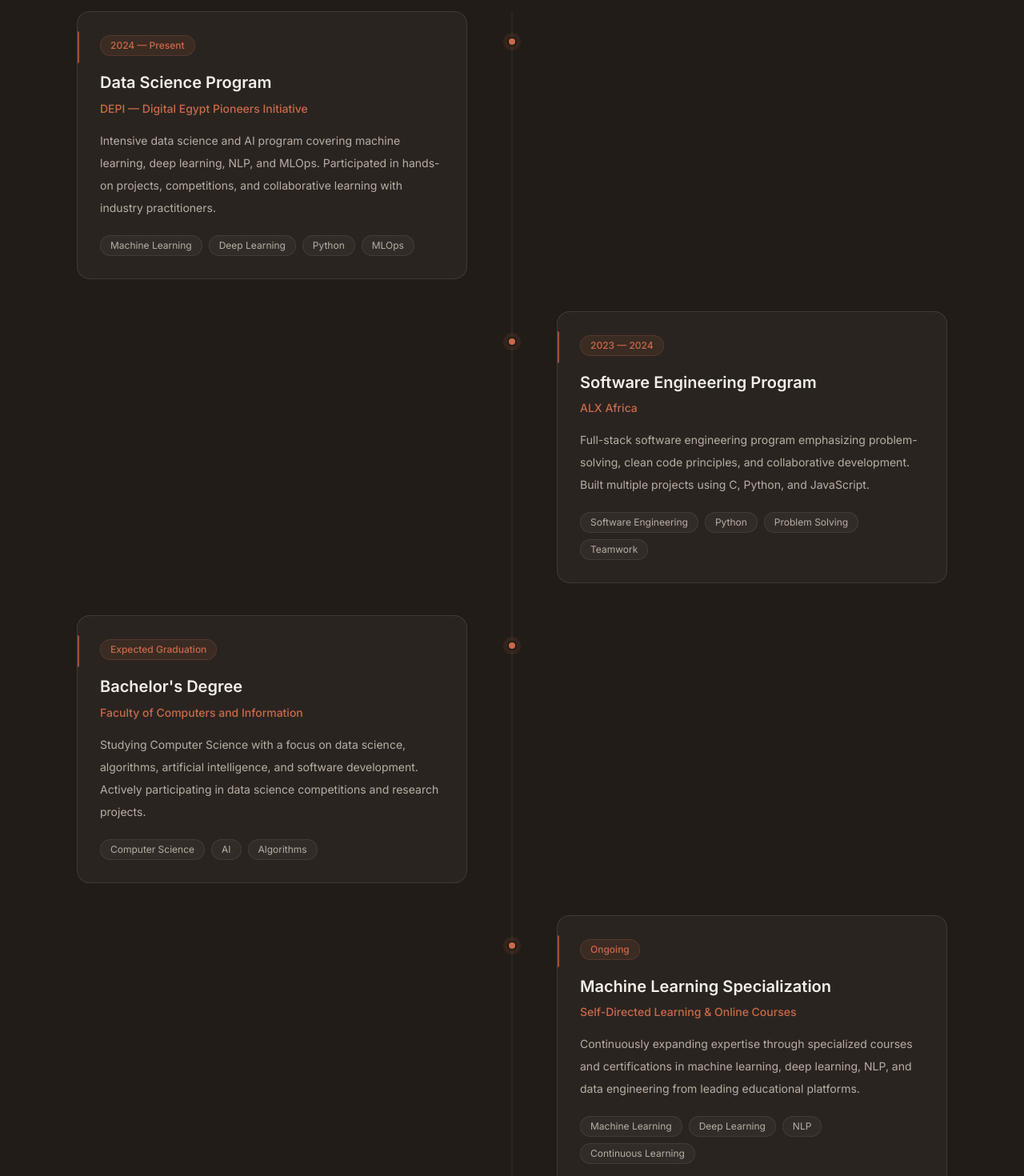
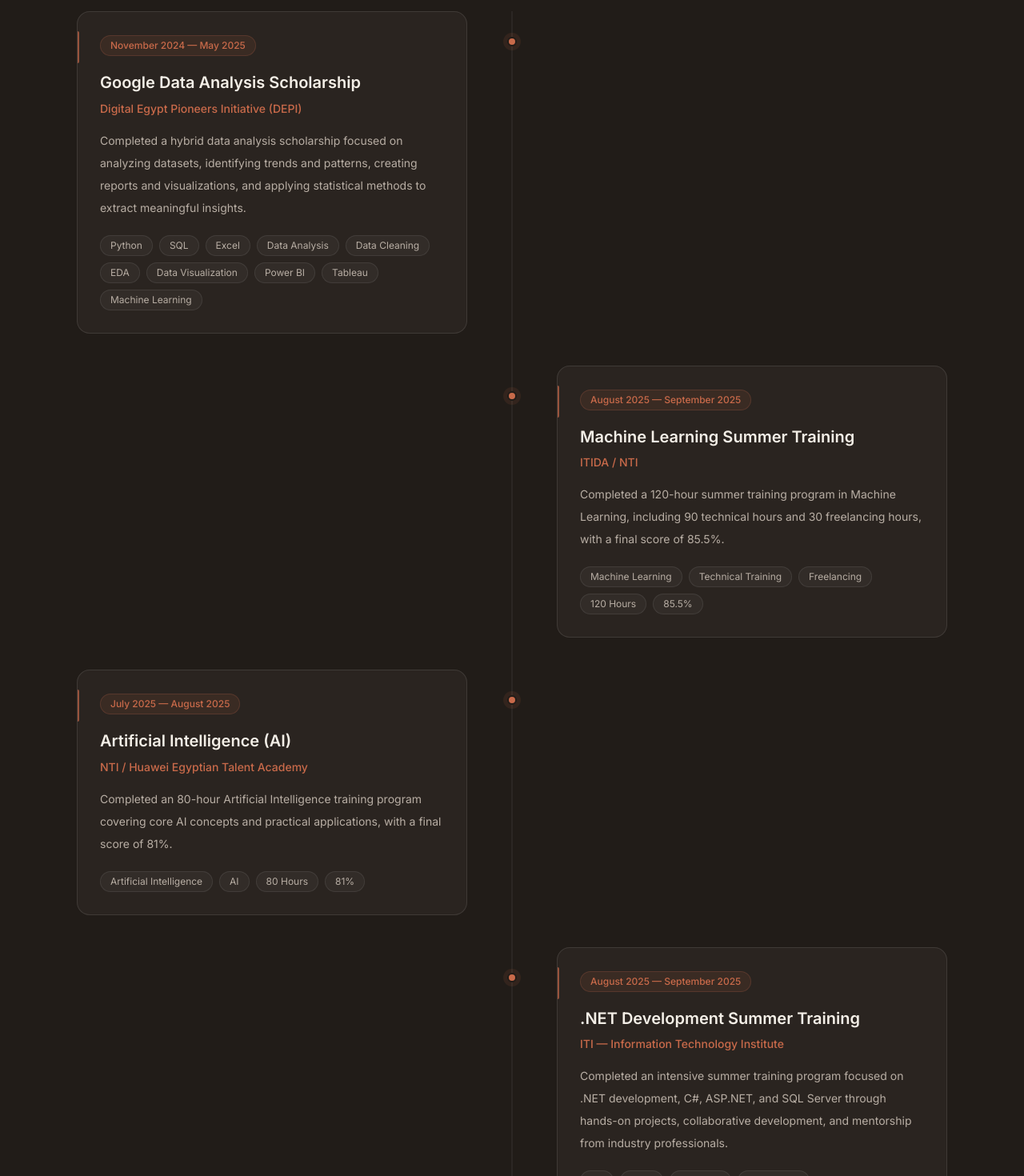
Before and after one commit to DohaAbdelrahman/Doha, a Next.js app: page / in a window 1280 px wide. Shown: the part 6600-8070 px from the top of the page at 80% size. Built offline with nearby package versions, Linux system fonts and the light colour scheme.

Commit message:
add experiance

```diff
--- a/src/data/portfolio.ts
+++ b/src/data/portfolio.ts
@@ -344,43 +344,84 @@ export interface Experience {
 export const experiences: Experience[] = [
   {
     type: "program",
-    title: "Data Science Program",
-    organization: "DEPI — Digital Egypt Pioneers Initiative",
-    date: "2024 — Present",
+    title: "Google Data Analysis Scholarship",
+    organization: "Digital Egypt Pioneers Initiative (DEPI)",
+    date: "November 2024 — May 2025",
     description:
-      "Intensive data science and AI program covering machine learning, deep learning, NLP, and MLOps. Participated in hands-on projects, competitions, and collaborative learning with industry practitioners.",
-    tags: ["Machine Learning", "Deep Learning", "Python", "MLOps"],
+      "Completed a hybrid data analysis scholarship focused on analyzing datasets, identifying trends and patterns, creating reports and visualizations, and applying statistical methods to extract meaningful insights.",
+    tags: [
+      "Python",
+      "SQL",
+      "Excel",
+      "Data Analysis",
+      "Data Cleaning",
+      "EDA",
+      "Data Visualization",
+      "Power BI",
+      "Tableau",
+      "Machine Learning",
+    ],
   },
+
   {
     type: "program",
-    title: "Software Engineering Program",
-    organization: "ALX Africa",
-    date: "2023 — 2024",
+    title: "Machine Learning Summer Training",
+    organization: "ITIDA / NTI",
+    date: "August 2025 — September 2025",
     description:
-      "Full-stack software engineering program emphasizing problem-solving, clean code principles, and collaborative development. Built multiple projects using C, Python, and JavaScript.",
-    tags: ["Software Engineering", "Python", "Problem Solving", "Teamwork"],
+      "Completed a 120-hour summer training program in Machine Learning, including 90 technical hours and 30 freelancing hours, with a final score of 85.5%.",
+    tags: [
+      "Machine Learning",
+      "Technical Training",
+      "Freelancing",
+      "120 Hours",
+      "85.5%",
+    ],
   },
+
+  {
+    type: "program",
+    title: "Artificial Intelligence (AI)",
+    organization: "NTI / Huawei Egyptian Talent Academy",
+    date: "July 2025 — August 2025",
+    description:
+      "Completed an 80-hour Artificial Intelligence training program covering core AI concepts and practical applications, with a final score of 81%.",
+    tags: [
+      "Artificial Intelligence",
+      "AI",
+      "80 Hours",
+      "81%",
+    ],
+  },
+
+  {
+    type: "program",
+    title: ".NET Development Summer Training",
+    organization: "ITI — Information Technology Institute",
+    date: "August 2025 — September 2025",
+    description:
+      "Completed an intensive summer training program focused on .NET development, C#, ASP.NET, and SQL Server through hands-on projects, collaborative development, and mentorship from industry professionals.",
+    tags: [
+      "C#",
+      ".NET",
+      "ASP.NET",
+      "SQL Server",
+      "Full-Stack Development",
+    ],
+  },
+
   {
     type: "education",
     title: "Bachelor's Degree",
     organization: "Faculty of Computers and Information",
     date: "Expected Graduation",
     description:
-      "Studying Computer Science with a focus on data science, algorithms, artificial intelligence, and software development. Actively participating in data science competitions and research projects.",
-    tags: ["Computer Science", "AI", "Algorithms"],
-  },
-  {
-    type: "milestone",
-    title: "Machine Learning Specialization",
-    organization: "Self-Directed Learning & Online Courses",
-    date: "Ongoing",
-    description:
-      "Continuously expanding expertise through specialized courses and certifications in machine learning, deep learning, NLP, and data engineering from leading educational platforms.",
+      "Pursuing a degree in computing with a focus on data science, machine learning, programming, and analytical problem-solving.",
     tags: [
+      "Data Science",
       "Machine Learning",
-      "Deep Learning",
-      "NLP",
-      "Continuous Learning",
+      "Python",
+      "Computer Science",
     ],
   },
 ];
```
